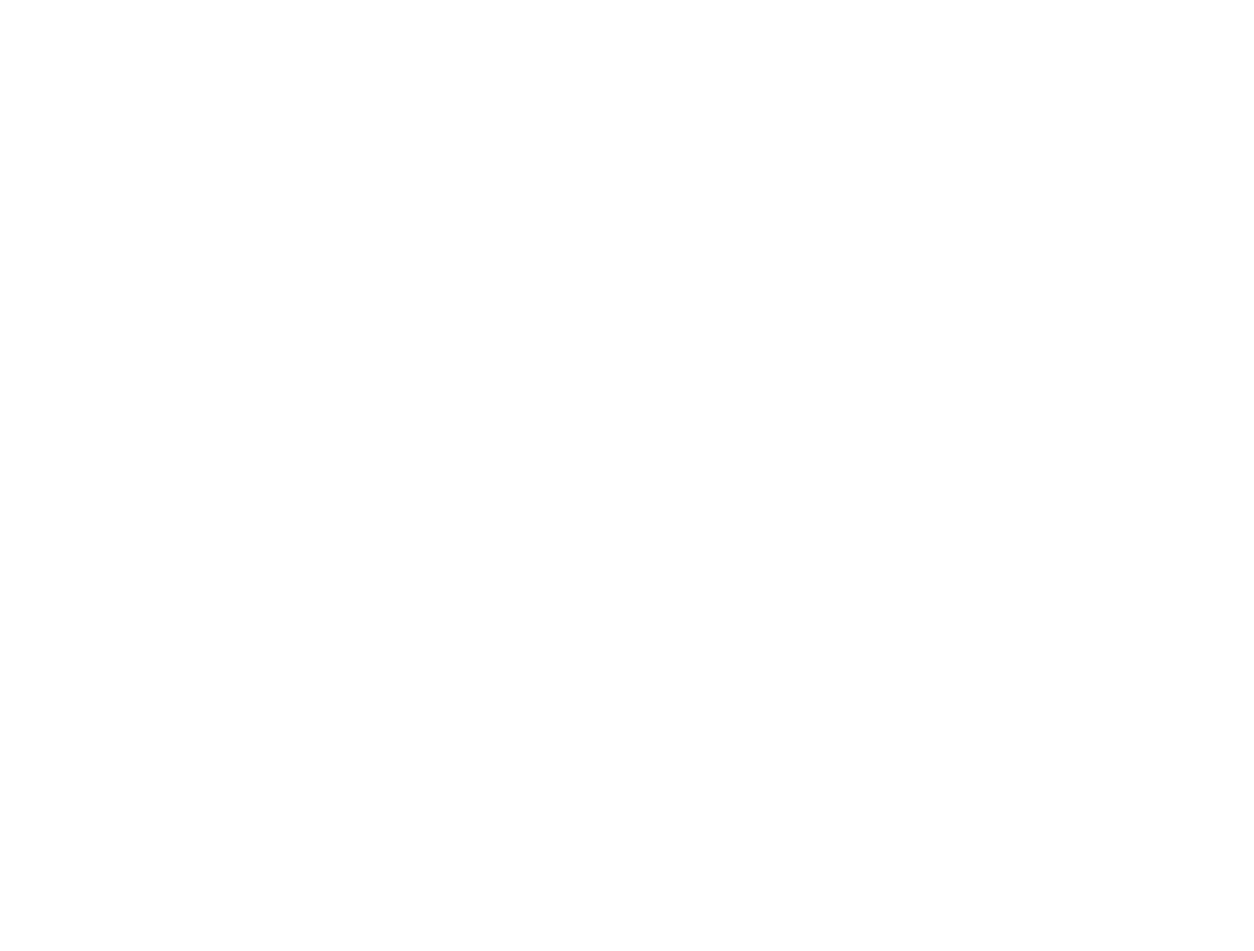
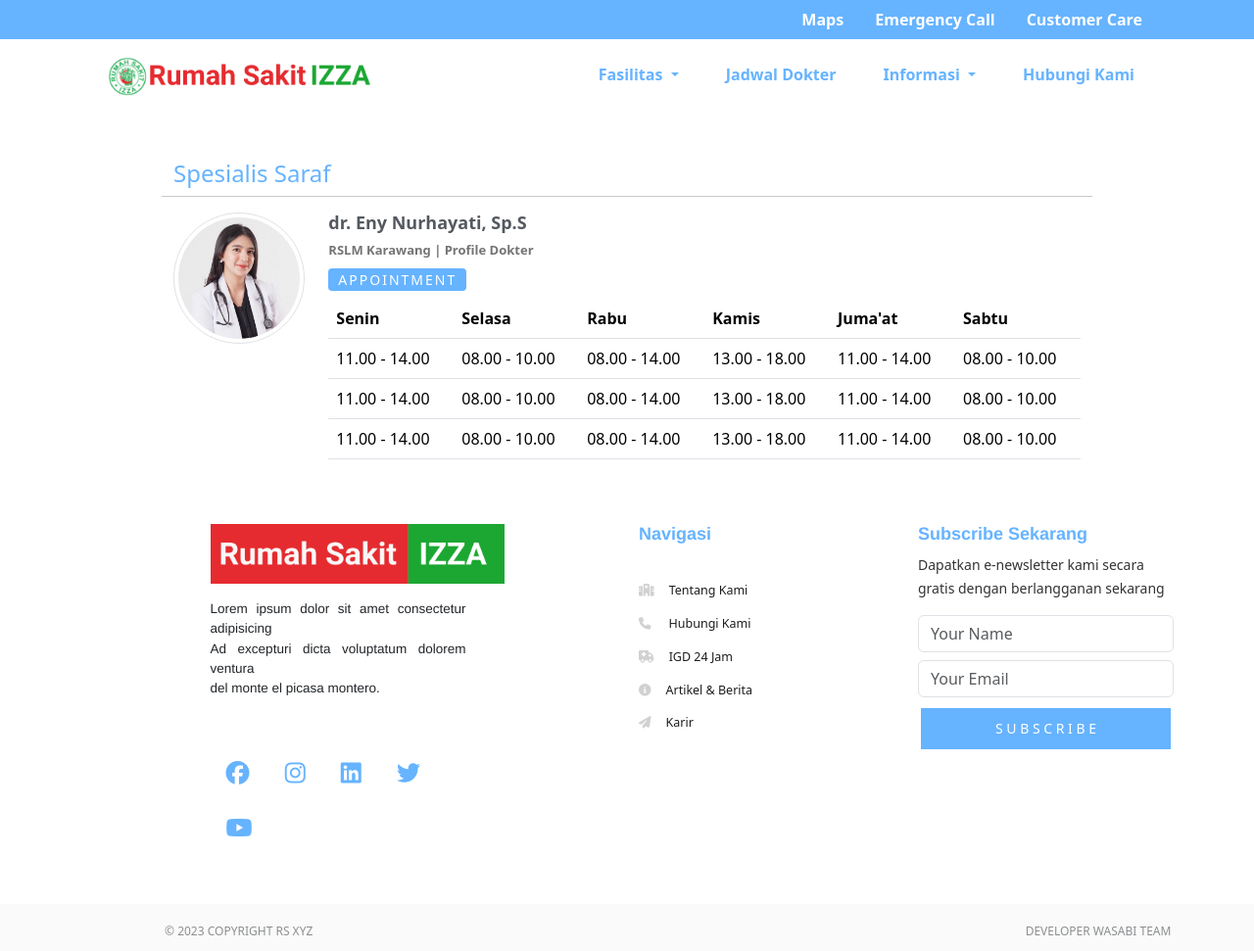
Before and after one commit to projecthimasi/beranda-Rs, a plain HTML site: page jadwal_dokter.html in a window 1280 px wide. Shown: the whole page at 98% size. Before the commit the page ends 800 px from the top, so only its background shows below. Drawn offline with nearby package versions, Linux system fonts and the light colour scheme; a web font is replaced by a local one.

Commit message:
jadwal dokter

```diff
--- a/jadwal_dokter.html
+++ b/jadwal_dokter.html
@@ -0,0 +1,405 @@
+<!DOCTYPE html>
+<html lang="en">
+  <head>
+    <meta charset="UTF-8" />
+    <meta http-equiv="X-UA-Compatible" content="IE=edge" />
+    <meta name="viewport" content="width=device-width, initial-scale=1.0" />
+    <title>Document</title>
+    <link rel="preconnect" href="https://fonts.googleapis.com" />
+    <link
+      href="https://fonts.googleapis.com/css2?family=Bebas+Neue&family=Climate+Crisis&family=Montserrat:wght@600&display=swap"
+      rel="stylesheet"
+    />
+    <script
+      src="https://kit.fontawesome.com/6a685fa3aa.js"
+      crossorigin="anonymous"
+    ></script>
+
+    <!-- Bootstrap CSS -->
+    <link
+      href="https://cdn.jsdelivr.net/npm/bootstrap@5.3.0-alpha2/dist/css/bootstrap.min.css"
+      rel="stylesheet"
+      integrity="sha384-aFq/bzH65dt+w6FI2ooMVUpc+21e0SRygnTpmBvdBgSdnuTN7QbdgL+OapgHtvPp"
+      crossorigin="anonymous"
+    />
+    <!-- MY Css -->
+    <link rel="stylesheet" href="style.css" />
+  </head>
+
+  <body>
+    <!-- star top -->
+    <div class="top">
+      <div class="d-flex ms-auto container fw-bold justify-content-end">
+        <a class="nav-link" href="#">Maps</a>
+        <a class="nav-link" href="#">Emergency Call</a>
+        <a class="nav-link" href="#">Customer Care</a>
+      </div>
+    </div>
+    <!-- end top -->
+
+    <!-- start navbar -->
+    <nav class="navbar navbar-expand-lg bg-white">
+      <div class="container">
+        <a class="navbar-brand" href="#">
+          <img src="img/logo.png" alt="Bootstrap" height="40" />
+        </a>
+        <button
+          class="navbar-toggler"
+          type="button"
+          data-bs-toggle="collapse"
+          data-bs-target="#navbarNav"
+          aria-controls="navbarNav"
+          aria-expanded="false"
+          aria-label="Toggle navigation"
+        >
+          <span class="navbar-toggler-icon"></span>
+        </button>
+        <div class="collapse navbar-collapse" id="navbarNav">
+          <ul class="navbar-nav ms-auto">
+            <li class="nav-item dropdown">
+              <a
+                class="nav-link dropdown-toggle"
+                href="#"
+                role="button"
+                data-bs-toggle="dropdown"
+                aria-expanded="false"
+              >
+                Fasilitas
+              </a>
+              <ul class="dropdown-menu">
+                <li>
+                  <a class="dropdown-item" href="#"
+                    >IGD (Instalasi Gawat Darurat)</a
+                  >
+                </li>
+                <li><a class="dropdown-item" href="#">Rawat Jalan</a></li>
+                <li>
+                  <a class="dropdown-item" href="#">Rawat Inap</a>
+                </li>
+                <li>
+                  <a class="dropdown-item" href="#">Rawat Intensive</a>
+                </li>
+                <li>
+                  <a class="dropdown-item" href="#">Lainnya</a>
+                </li>
+              </ul>
+            </li>
+            <li class="nav-item">
+              <a class="nav-link" href="#">Jadwal Dokter</a>
+            </li>
+            <li class="nav-item dropdown">
+              <a
+                class="nav-link dropdown-toggle"
+                href="#"
+                role="button"
+                data-bs-toggle="dropdown"
+                aria-expanded="false"
+              >
+                Informasi
+              </a>
+              <ul class="dropdown-menu">
+                <li><a class="dropdown-item" href="#">Artikel & Berita</a></li>
+                <li><a class="dropdown-item" href="#">Karir</a></li>
+                <li>
+                  <a class="dropdown-item" href="#">Download</a>
+                </li>
+              </ul>
+            </li>
+            <li class="nav-item">
+              <a class="nav-link">Hubungi Kami</a>
+            </li>
+          </ul>
+        </div>
+      </div>
+    </nav>
+    <!-- end navbar -->
+
+    <!-- Start Jadwal Dokte -->
+    <section class="container">
+      <div class="filter row">
+        <!-- <div class="col-4">
+          <div class="form-group">
+            <div class="col-sm-9">
+              <select class="form-control" name="kota" id="kota">
+                <option>12</option>
+                <option>12</option>
+                <option>12</option>
+                <option>12</option>
+                <option>12</option>
+              </select>
+              <img
+                src="asset/img/loading.gif"
+                width="35"
+                id="load2"
+                style="display: none"
+              />
+            </div>
+          </div>
+        </div> -->
+      </div>
+
+      <div class="row justify-content-center">
+        <div class="col-md-10">
+          <div class="jadwal-dokter row">
+            <h5>Spesialis Saraf</h5>
+            <hr />
+            <div class="col-md-2">
+              <img class="img-thumbnail" src="img/doctor2.jpg" alt="" />
+            </div>
+            <div class="col-md-10">
+              <h6>dr. Eny Nurhayati, Sp.S</h6>
+              <p>RSLM Karawang | Profile Dokter</p>
+              <button type="button" class="btn btn-primary btn-sm my-2">
+                APPOINTMENT
+              </button>
+              <table class="table">
+                <thead>
+                  <tr>
+                    <th scope="col">Senin</th>
+                    <th scope="col">Selasa</th>
+                    <th scope="col">Rabu</th>
+                    <th scope="col">Kamis</th>
+                    <th scope="col">Juma'at</th>
+                    <th scope="col">Sabtu</th>
+                  </tr>
+                </thead>
+                <tbody>
+                  <tr>
+                    <td>11.00 - 14.00</td>
+                    <td>08.00 - 10.00</td>
+                    <td>08.00 - 14.00</td>
+                    <td>13.00 - 18.00</td>
+                    <td>11.00 - 14.00</td>
+                    <td>08.00 - 10.00</td>
+                  </tr>
+                  <tr>
+                    <td>11.00 - 14.00</td>
+                    <td>08.00 - 10.00</td>
+                    <td>08.00 - 14.00</td>
+                    <td>13.00 - 18.00</td>
+                    <td>11.00 - 14.00</td>
+                    <td>08.00 - 10.00</td>
+                  </tr>
+                  <tr>
+                    <td>11.00 - 14.00</td>
+                    <td>08.00 - 10.00</td>
+                    <td>08.00 - 14.00</td>
+                    <td>13.00 - 18.00</td>
+                    <td>11.00 - 14.00</td>
+                    <td>08.00 - 10.00</td>
+                  </tr>
+                </tbody>
+              </table>
+            </div>
+          </div>
+        </div>
+      </div>
+    </section>
+    <!-- end Jadwal dokter -->
+
+    <!-- Start Footer -->
+    <footer>
+      <section class="container">
+        <div class="row">
+          <div
+            class="col-md-3 mx-auto"
+            style="margin-top: 50px; margin-left: 15px; margin-right: 45px"
+          >
+            <img
+              class="img"
+              width="300"
+              src="img/RUMAH-SAKIT-IZZA-1-1.png"
+              sizes="(max-width: 411px) 100vw, 411px"
+            />
+            <p
+              class="mt-3 mb-5"
+              style="
+                font-size: 13.5px;
+                font-style: inherit;
+                font-weight: inherit;
+                margin: 0;
+                padding: 0;
+                outline: 0;
+                vertical-align: baseline;
+                font-family: 'Helvetica', cursive;
+              "
+              align="justify"
+            >
+              Lorem ipsum dolor sit amet consectetur adipisicing <br />
+              Ad excepturi dicta voluptatum dolorem ventura <br />
+              del monte el picasa montero.
+            </p>
+            <a href="#" target="_blank"
+              ><i class="social-media fa-brands fa-facebook fs-4 m-3"></i
+            ></a>
+            <a href="#" target="_blank"
+              ><i class="social-media fa-brands fa-instagram fs-4 m-3"></i
+            ></a>
+            <a href="#" target="_blank"
+              ><i class="social-media fa-brands fa-linkedin fs-4 m-3"></i
+            ></a>
+            <a href="#" target="_blank"
+              ><i class="social-media fa-brands fa-twitter fs-4 m-3"></i
+            ></a>
+            <a href="#" target="_blank"
+              ><i class="social-media fa-brands fa-youtube fs-4 m-3"></i
+            ></a>
+          </div>
+          <div class="col-md-3" style="margin-top: 50px; margin-left: 20px">
+            <h4
+              style="
+                font-size: 18px;
+                font-weight: 500;
+                font-family: 'Helvetica', cursive;
+                color: #66b3ff;
+              "
+            >
+              <b>Navigasi</b>
+            </h4>
+            <div class="row">
+              <ul style="font-size: 12.5px">
+                <li class="row" style="margin-top: 30px">
+                  <a href="#" style="text-decoration: none"
+                    ><i class="fa-solid fa-hospital" style="color: #d1d1d1"></i
+                    ><span style="margin-left: 15px" class="text"
+                      >Tentang Kami</span
+                    ></a
+                  >
+                </li>
+                <li class="row" style="margin-top: 15px">
+                  <a href="#" style="text-decoration: none"
+                    ><i class="fa-solid fa-phone" style="color: #d1d1d1"></i
+                    ><span style="margin-left: 18px" class="text"
+                      >Hubungi Kami</span
+                    ></a
+                  >
+                </li>
+                <li class="row" style="margin-top: 15px">
+                  <a href="#" style="text-decoration: none"
+                    ><i
+                      class="fa-solid fa-truck-medical"
+                      style="color: #d1d1d1"
+                    ></i
+                    ><span style="margin-left: 15px" class="text"
+                      >IGD 24 Jam</span
+                    ></a
+                  >
+                </li>
+                <li class="row" style="margin-top: 15px">
+                  <a href="#" style="text-decoration: none"
+                    ><i
+                      class="fa-solid fa-circle-info"
+                      style="color: #d1d1d1"
+                    ></i
+                    ><span style="margin-left: 15px" class="text"
+                      >Artikel & Berita</span
+                    ></a
+                  >
+                </li>
+                <li class="row" style="margin-top: 15px">
+                  <a href="#" style="text-decoration: none"
+                    ><i
+                      class="fa-solid fa-paper-plane"
+                      style="color: #d1d1d1"
+                    ></i
+                    ><span style="margin-left: 15px" class="text"
+                      >Karir</span
+                    ></a
+                  >
+                </li>
+              </ul>
+            </div>
+          </div>
+          <div class="col-md-3" style="margin-top: 50px">
+            <h4
+              style="
+                font-size: 18px;
+                font-weight: 500;
+                font-family: 'Helvetica', cursive;
+                color: #66b3ff;
+              "
+            >
+              <b>Subscribe Sekarang</b>
+            </h4>
+            <span
+              style="
+                color: #333333;
+                font-size: 14px;
+                font-style: normal;
+                font-weight: 500;
+              "
+              >Dapatkan e-newsletter kami secara gratis dengan berlangganan
+              sekarang</span
+            >
+            <div class="row">
+              <form action="">
+                <div class="mt-3">
+                  <input
+                    type="username"
+                    class="form-control"
+                    placeholder="Your Name"
+                  />
+                </div>
+                <div class="mt-2">
+                  <input
+                    type="email"
+                    class="form-control"
+                    id="exampleInputEmail"
+                    aria-describedby="emailHelp"
+                    placeholder="Your Email"
+                  />
+                </div>
+                <div
+                  class="mt-2 text-center d-grid gap-2"
+                  style="font-weight: 500"
+                >
+                  <button type="submit" class="tombol">
+                    S U B S C R I B E
+                  </button>
+                </div>
+              </form>
+            </div>
+          </div>
+        </div>
+      </section>
+    </footer>
+    <footer>
+      <section>
+        <div
+          class="row"
+          style="
+            background-color: #fafafa;
+            padding-bottom: 3px;
+            padding-top: 3px;
+            margin-top: 50px;
+          "
+        >
+          <p class="text-center col-md-4 m-2 mt-3 text1 mx-auto">
+            © 2023 COPYRIGHT RS XYZ
+          </p>
+          <p class="text-center col-md-4 m-2 text1" style="opacity: 0%"></p>
+          <p class="text-center col-md-3 m-2 text1 mt-3">
+            DEVELOPER WASABI TEAM
+          </p>
+        </div>
+      </section>
+    </footer>
+    <!-- End Footer  -->
+
+    <!-- pooper -->
+    <script
+      src="https://cdn.jsdelivr.net/npm/@popperjs/core@2.11.6/dist/umd/popper.min.js"
+      integrity="sha384-oBqDVmMz9ATKxIep9tiCxS/Z9fNfEXiDAYTujMAeBAsjFuCZSmKbSSUnQlmh/jp3"
+      crossorigin="anonymous"
+    ></script>
+
+    <!-- bootsrtap -->
+    <script
+      src="https://cdn.jsdelivr.net/npm/bootstrap@5.3.0-alpha2/dist/js/bootstrap.min.js"
+      integrity="sha384-heAjqF+bCxXpCWLa6Zhcp4fu20XoNIA98ecBC1YkdXhszjoejr5y9Q77hIrv8R9i"
+      crossorigin="anonymous"
+    ></script>
+
+    <script src="script.js"></script>
+  </body>
+</html>
--- a/style.css
+++ b/style.css
@@ -1,3 +1,7 @@
+:root {
+  --color-primary:  color: #66b3ff;
+}
+
 body {
   padding: 0;
   margin: 0;
@@ -299,7 +303,6 @@ li.nav-item:hover {
 
 /* end section 2 */
 
-
 /* section 3 and 1(in the last) */
 .card-h .row .col-lg-6 h1 {
   color: #66b3ff;
@@ -392,9 +395,7 @@ li.nav-item:hover {
   background-color: #3a9cfe;
 }
 
-
 /* end section 1 & 3*/
-
 
 /* footer section */
 .social-media {
@@ -505,11 +506,6 @@ li.nav-item:hover {
 
 /* end footer section */
 
-
-
-
-
-
 /* start recent article */
 
 .box.recent {
@@ -548,20 +544,7 @@ li.nav-item:hover {
   border-radius: 25px;
 }
 
-
 /* end recent article */
-
-
-
-
-
-
-
-
-
-
-
-
 
 /* Media Query */
 @media (max-width: 767px) {
@@ -662,3 +645,40 @@ li.nav-item:hover {
     width: 21rem;
   }
 }
+
+/* Jadwa Doketer */
+.jadwal-dokter{
+  margin-top: 3rem;
+}
+.jadwal-dokter img {
+  border-radius: 100%;
+}
+
+.jadwal-dokter p{
+  color: #747474;
+  font-size: small;
+  font-weight: 600;
+  margin: 0;
+  padding: 0;
+}
+.jadwal-dokter .btn{
+  padding: 1px 10px !important;
+  letter-spacing: 2px;
+  background-color: #66b3ff;
+  border: none;
+}
+
+.jadwal-dokter h5{
+  font-size: x-large;
+  color: #66b3ff;
+}
+.jadwal-dokter h6{
+  font-size: large;
+  font-weight: 700;
+  color: #54595f;
+
+}
+.jadwal-dokter thead{
+  background-color: #66b3ff;
+  color: white;
+}
```
Also changed, not shown: img/doctor2.jpg (added), script.js (line endings or trailing spaces).
